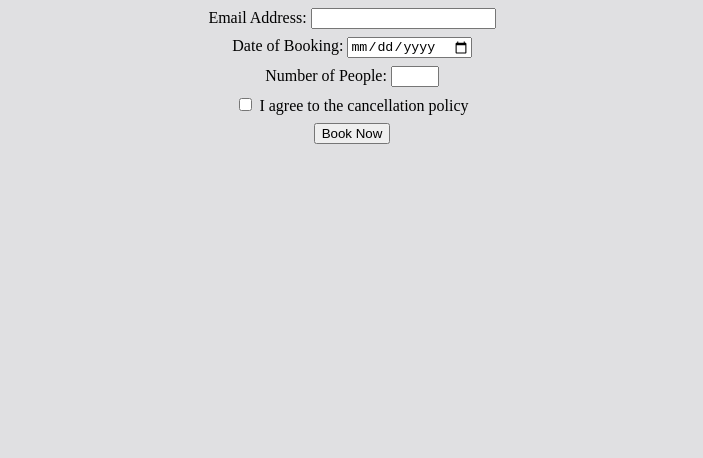
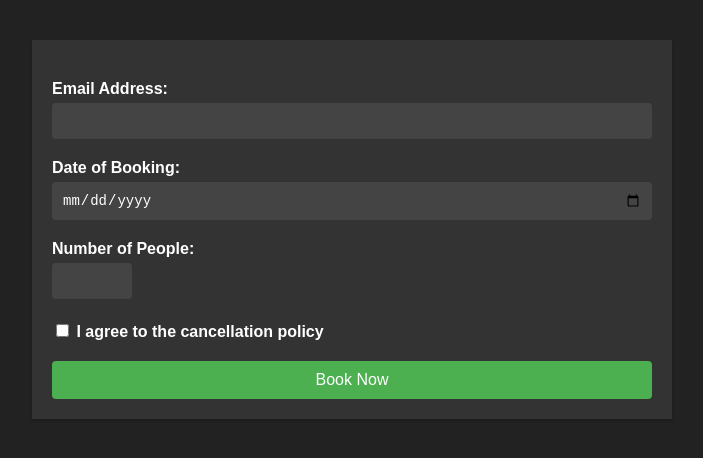
Before and after one commit to carlosmiguelcabrera/Form_M, a plain HTML site: page index.html in a window 1280 px wide. Shown: the whole page, without its empty margins (288-991 px from the left). Drawn offline with Linux system fonts and the light colour scheme.

Commit message:
Update styles.css

```diff
--- a/styles.css
+++ b/styles.css
@@ -1,59 +1,91 @@
+/* Estilos generales */
 body {
-    background-color: #E0E0E2;
-}
-
-ul {
-    list-style-type: none;
-    text-align: center;
-    padding: 0px;
-}
-
-li {
-    display: inline;
+    font-family: Arial, sans-serif;
+    background-color: #222;
+    color: #fff;
+    margin: 0;
+    padding: 0;
   }
 
   main {
+    max-width: 600px;
+    margin: 40px auto;
+    padding: 20px;
+    background-color: #333;
+    box-shadow: 0 2px 4px rgba(0, 0, 0, 0.2);
+  }
+
+  h1 {
     text-align: center;
   }
 
-footer {
-    text-align: center;
+  form {
+    margin-top: 20px;
   }
 
-h1 {
-    color: #721817;
+  div {
+    margin-bottom: 20px;
   }
 
-h2 {
-    color: #721817;
+  label {
+    display: block;
+    margin-bottom: 5px;
+    font-weight: bold;
   }
 
-.center-text {
-    text-align: center;
+  input[type="email"],
+  input[type="date"],
+  input[type="number"],
+  input[type="checkbox"] {
+    width: 100%;
+    padding: 10px;
+    border: none;
+    border-radius: 4px;
+    font-size: 14px;
+    background-color: #444;
+    color: #fff;
   }
 
-img {
-    display: block;
-    margin-left: auto;
-    margin-right: auto;
+  input[type="email"]:focus,
+  input[type="date"]:focus,
+  input[type="number"]:focus {
+    outline: none;
+    background-color: #555;
   }
 
-h2 > span {
-    color: #FA9F42;
-    font-size: 0.75em;
+  input[type="checkbox"] {
+    display: inline-block;
+    width: auto;
+    margin-top: 5px;
   }
 
-form > div {
-    margin-top: 0.5em;
-    margin-bottom: 0.5em;
+  button[type="submit"] {
+    display: block;
+    width: 100%;
+    padding: 10px;
+    background-color: #4caf50;
+    color: #fff;
+    border: none;
+    border-radius: 4px;
+    font-size: 16px;
+    cursor: pointer;
   }
 
-#copyright {
-    padding-top: 12px;
-    font-size: 0.75em;
+  button[type="submit"]:hover {
+    background-color: #45a049;
   }
 
-input:focus:invalid {
-    color: red;
-    border: red 3px solid;
+  /* Estilos específicos del formulario de reserva */
+  #email,
+  #date,
+  #people {
+    box-sizing: border-box;
   }
+
+  #email {
+    text-transform: lowercase;
+  }
+
+  #people {
+    width: 80px;
+  }
```
Lines whose indentation alone changed are shown as unchanged.
